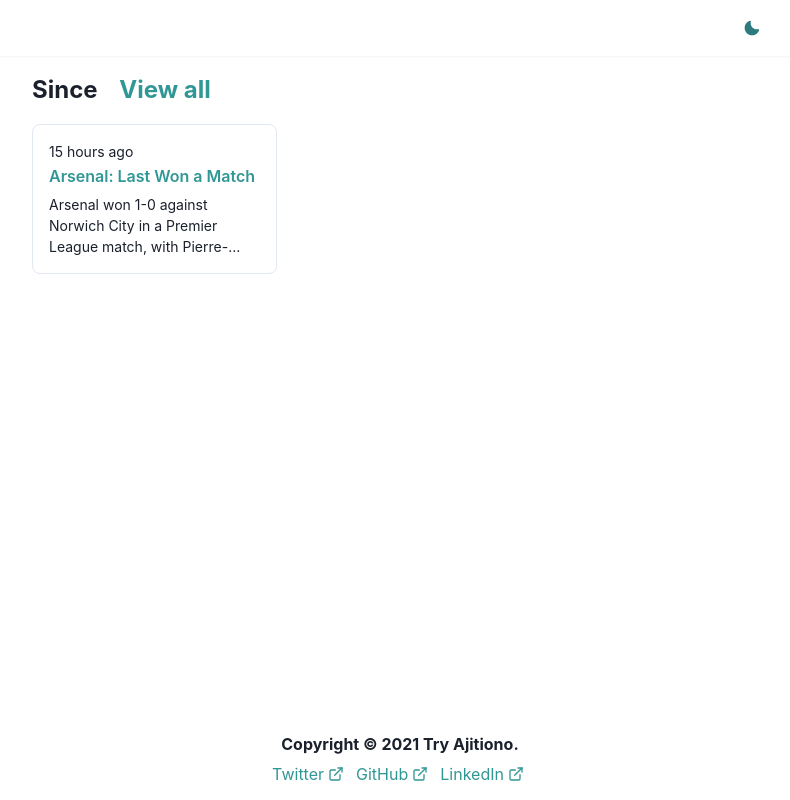
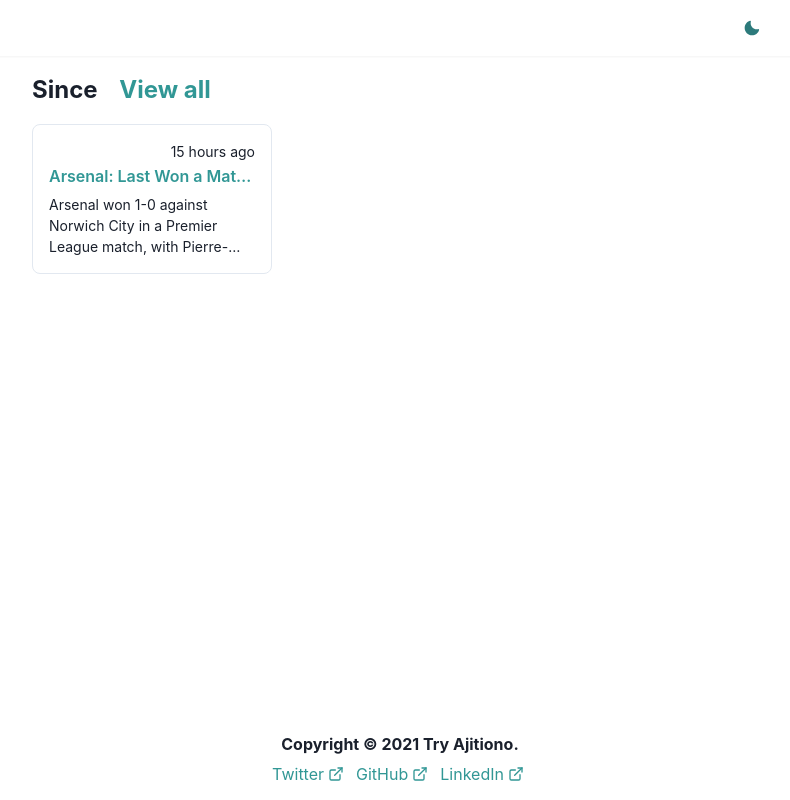
Before and after one commit to imballinst/how-long, a Next.js app: page / in a window 1280 px wide. Shown: the whole page, without its empty margins (240-1030 px from the left). Built offline with nearby package versions, Linux system fonts and the light colour scheme.

Commit message:
fix tags issue
Signed-off-by: Try Ajitiono <aji@tetrate.io>

```diff
--- a/components/Card/Card.tsx
+++ b/components/Card/Card.tsx
@@ -33,10 +33,13 @@ export function Card(props: CardProps) {
 
   return (
     <Box as={props.as} sx={styles}>
-      {tags.length > 0 ||
-        (props.date !== undefined && (
-          <HStack mb="1">
-            {tags.length > 0 && (
+      <Box
+        display="flex"
+        flexDirection="row"
+        justifyContent="space-between"
+        alignItems="center"
+        mb="1"
+      >
         <Box
           color="gray.500"
           fontWeight="semibold"
@@ -46,7 +49,6 @@ export function Card(props: CardProps) {
         >
           {tags}
         </Box>
-            )}
 
         {props.date !== undefined && (
           <Box fontSize="sm">
@@ -55,8 +57,7 @@ export function Card(props: CardProps) {
             })}
           </Box>
         )}
-          </HStack>
-        ))}
+      </Box>
 
       <InternalLink href={props.href}>
         <Box fontWeight="semibold" as="h4" lineHeight="tight" isTruncated>
--- a/components/Directory/Directory.tsx
+++ b/components/Directory/Directory.tsx
@@ -7,7 +7,12 @@ export interface DirectoryProps {
 
 export function Directory({ cards }: DirectoryProps) {
   return (
-    <SimpleGrid as="ul" listStyleType="none" columns={{ sm: 2, md: 3 }}>
+    <SimpleGrid
+      as="ul"
+      listStyleType="none"
+      columns={{ sm: 2, lg: 3, '2xl': 4 }}
+      spacing={2}
+    >
       {cards.map((card) => (
         <Card as="li" key={card.href} {...card} />
       ))}
```
Also changed, not shown: 1 other file (tests, documents, lock files or other folders). Lines whose indentation alone changed are shown as unchanged.
